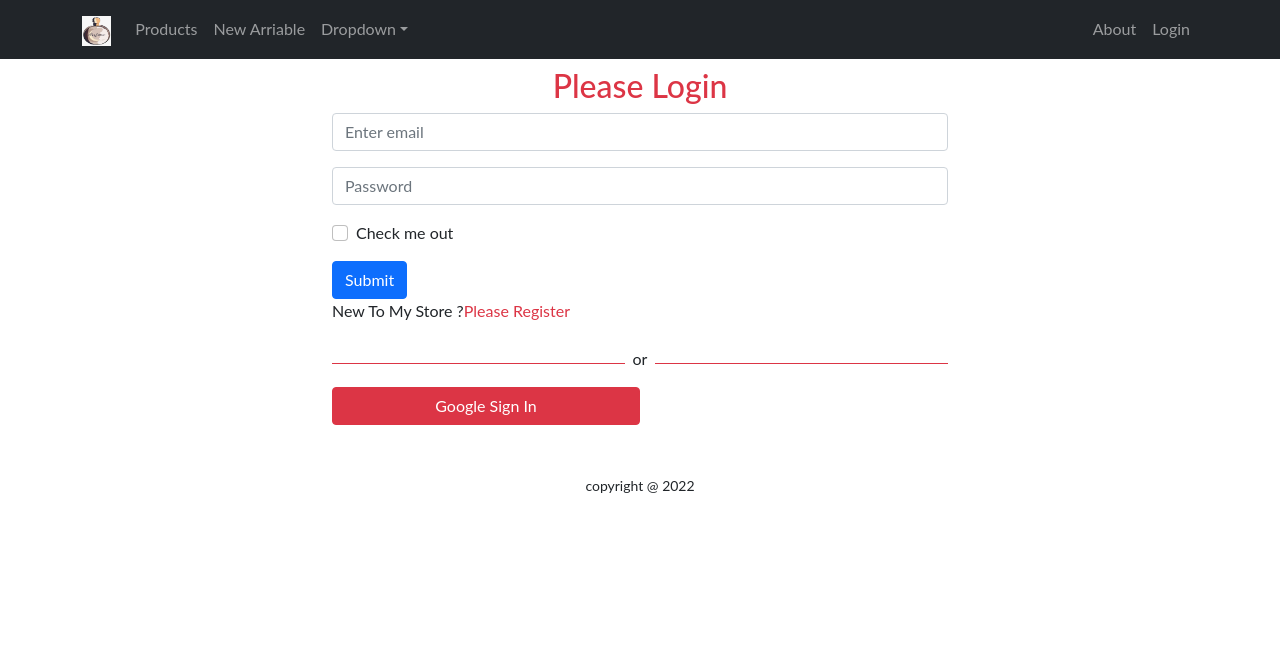
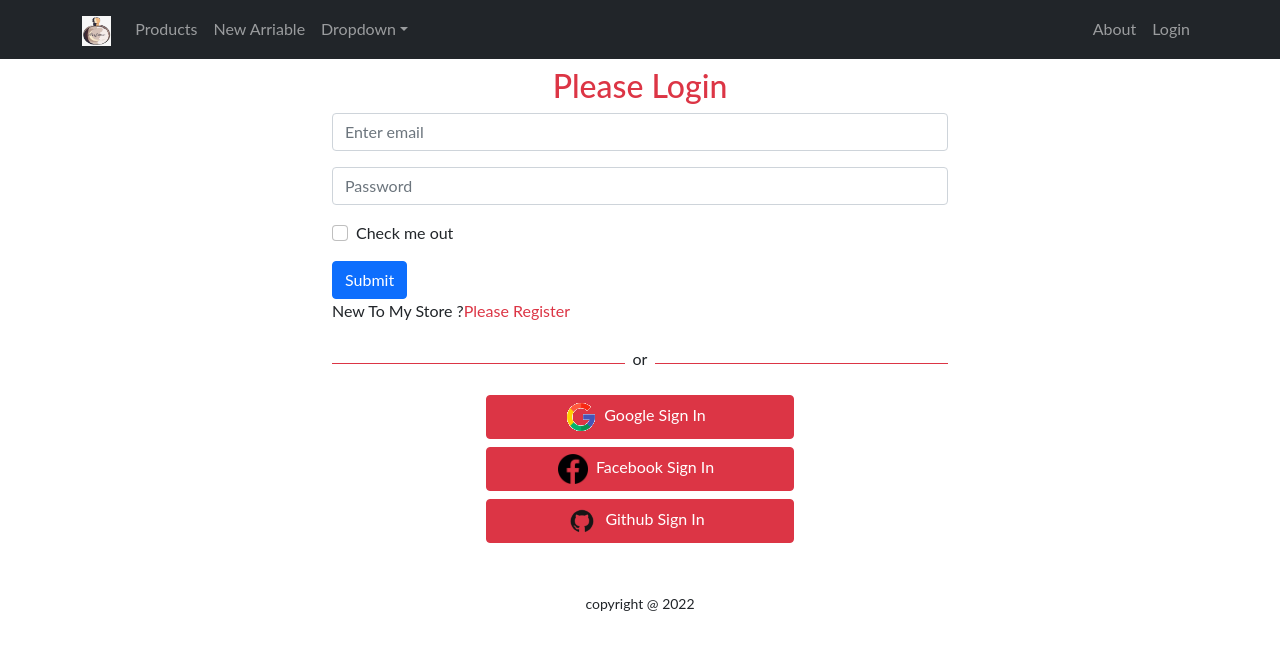
Before and after one commit to dani3lnwz/perfume-store-client, a React (Create React App) app: page /login in a window 1280 px wide. Shown: the top 650 px of the page. Built offline with nearby package versions, Linux system fonts and the light colour scheme; no server answers.

Commit message:
style added in social page

```diff
--- a/src/Pages/Login/Register/Register.js
+++ b/src/Pages/Login/Register/Register.js
@@ -3,6 +3,7 @@ import './Register.css'
 import { Link, useNavigate } from 'react-router-dom';
 import { useCreateUserWithEmailAndPassword } from 'react-firebase-hooks/auth';
 import auth from './../../../firebase.init';
+import SocialLogin from '../SocialLogin/SocialLogin';
 
 const Register = () => {
     const [
@@ -39,6 +40,7 @@ const Register = () => {
                 <input type="submit" value="Register" />
             </form>
             <p>Already have an account ?<Link to="/login" className='text-danger pe-auto text-decoration-none' onClick={navigateLogin}>Please Login</Link></p>
+            <SocialLogin></SocialLogin>
         </div>
     );
 };
--- a/src/Pages/Login/SocialLogin/SocialLogin.js
+++ b/src/Pages/Login/SocialLogin/SocialLogin.js
@@ -1,4 +1,7 @@
 import React from 'react';
+import google from '../../../images/social/Google.png';
+import facebook from '../../../images/social/facebook.png';
+import github from '../../../images/social/github.png'
 
 const SocialLogin = () => {
     return (
@@ -9,7 +12,18 @@ const SocialLogin = () => {
                 <div style={{height: '1px'}} className='bg-danger w-50'></div>
             </div>
             <div>
-                <button className='btn btn-danger w-50'>Google Sign In</button>
+                <button className='btn btn-danger w-50 mx-auto d-block my-2'>
+                    <img style={{width: '30px'}} src={google} alt="" />
+                    <span className='px-2'>Google Sign In</span>
+                </button>
+                <button className='btn btn-danger w-50 mx-auto d-block my-2'>
+                    <img style={{width: '30px'}} src={facebook} alt="" />
+                    <span className='px-2'>Facebook Sign In</span>
+                </button>
+                <button className='btn btn-danger w-50 mx-auto d-block my-2'>
+                    <img style={{width: '30px'}} src={github} alt="" />
+                    <span className='px-2'>Github Sign In</span>
+                </button>
             </div>
         </div>
     );
```
